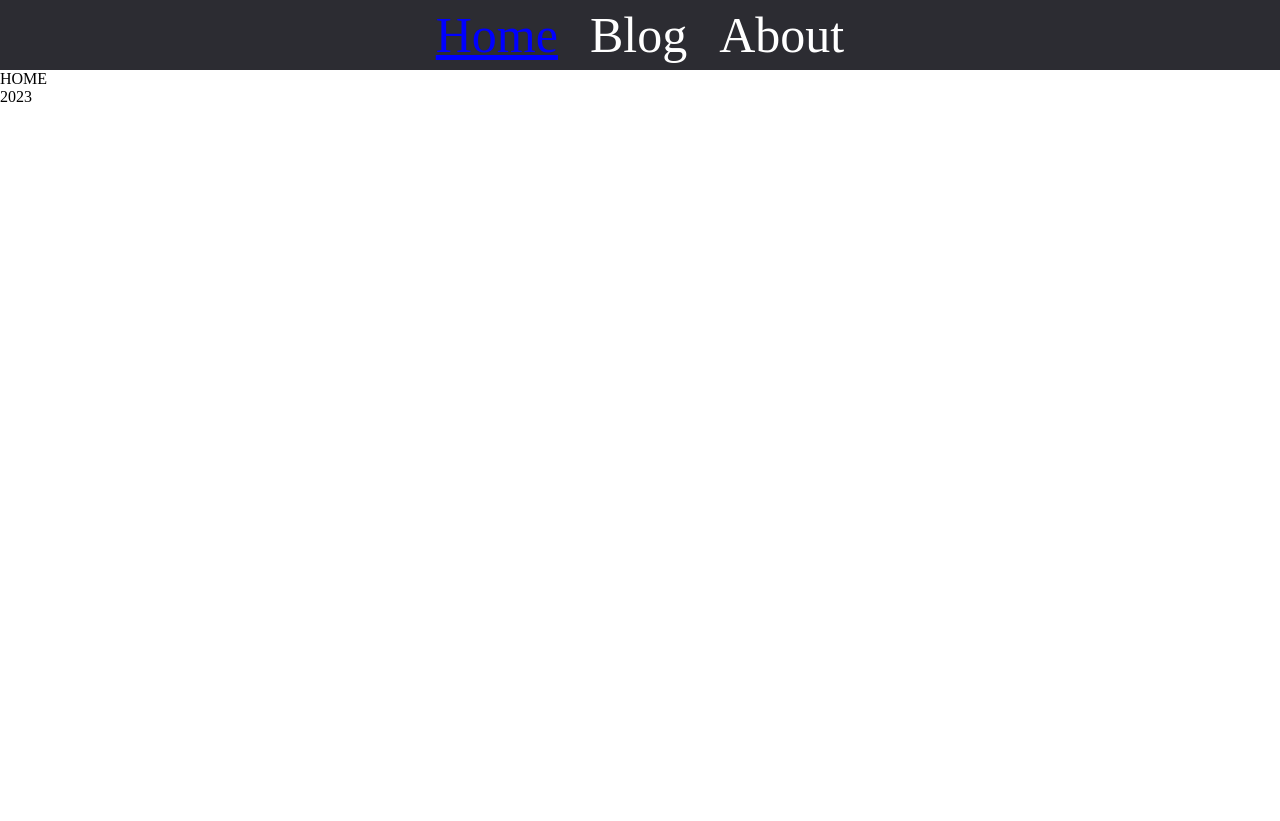
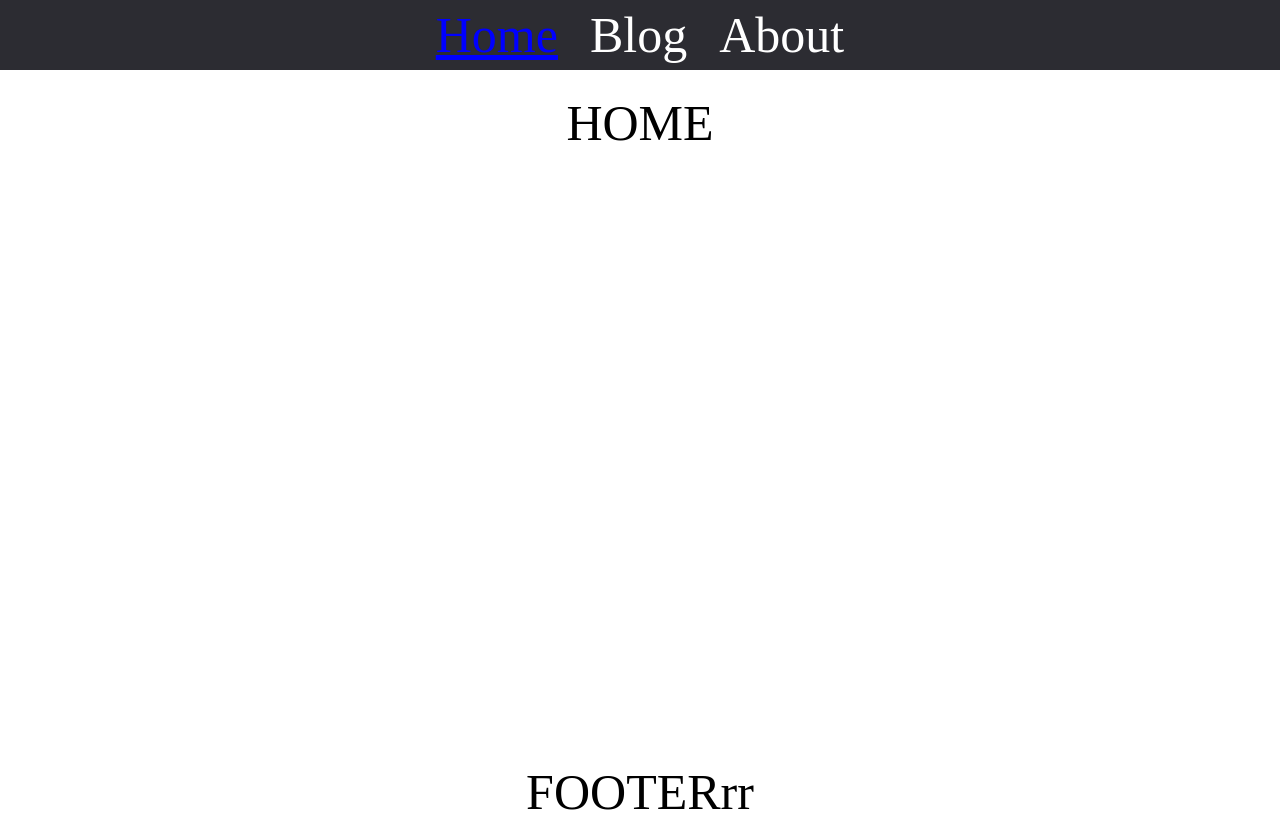
Before and after one commit to vladian95/router6, a React (Create React App) app: page / in a window 1280 px wide. Before the commit the page ends 800 px from the top, so only its background shows below. Built offline with nearby package versions, Linux system fonts and the light colour scheme.

Commit message:
added footer

```diff
--- a/src/App.css
+++ b/src/App.css
@@ -19,6 +19,19 @@ header a {
   padding: 0 1rem;
 }
 
+main {
+  min-height: calc(100vh - 85px - 22px);
+  padding-top: 1.5rem;
+  padding-bottom: 1.5rem;
+  text-align: center;
+  font-size: 50px;
+}
+
+footer {
+  font-size: 50px;
+  text-align: center;
+}
+
 .active-link {
   color: blue;
   text-decoration: underline;
--- a/src/components/Layout.jsx
+++ b/src/components/Layout.jsx
@@ -16,8 +16,11 @@ const Layout = () => {
           About
         </NavLink>
       </header>
-      <Outlet />
-      <footer>2023</footer>
+      <main className="container">
+        <Outlet />
+      </main>
+
+      <footer>FOOTERrr</footer>
     </>
   );
 };
```
